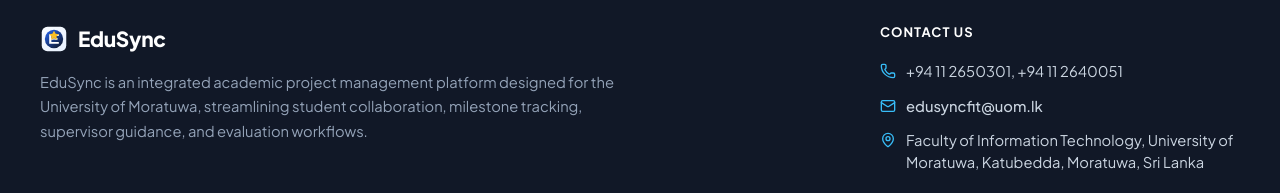
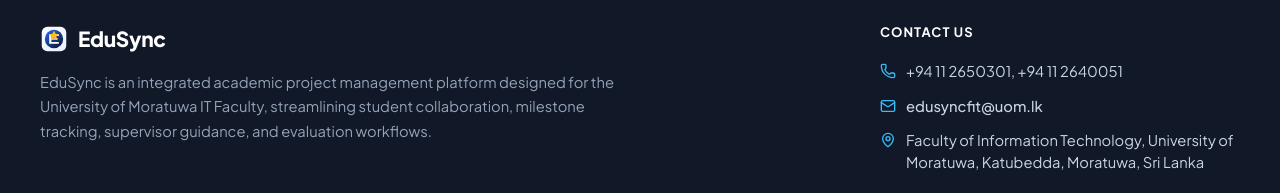
Before and after one commit to udithaanuradha/Edusync, a React (Vite) app: page / in a window 1280 px wide. Shown: the part 1564-1757 px from the top of the page. Built offline with nearby package versions, Linux system fonts and the light colour scheme.

Commit message:
update  footer

```diff
--- a/src/pages/LandingPage.tsx
+++ b/src/pages/LandingPage.tsx
@@ -104,7 +104,7 @@
               <span>EduSync</span>
             </div>
             <p>
-              EduSync is an integrated academic project management platform designed for the University of Moratuwa, streamlining student collaboration, milestone tracking, supervisor guidance, and evaluation workflows.
+              EduSync is an integrated academic project management platform designed for the University of Moratuwa IT Faculty, streamlining student collaboration, milestone tracking, supervisor guidance, and evaluation workflows.
             </p>
           </div>
 
```
